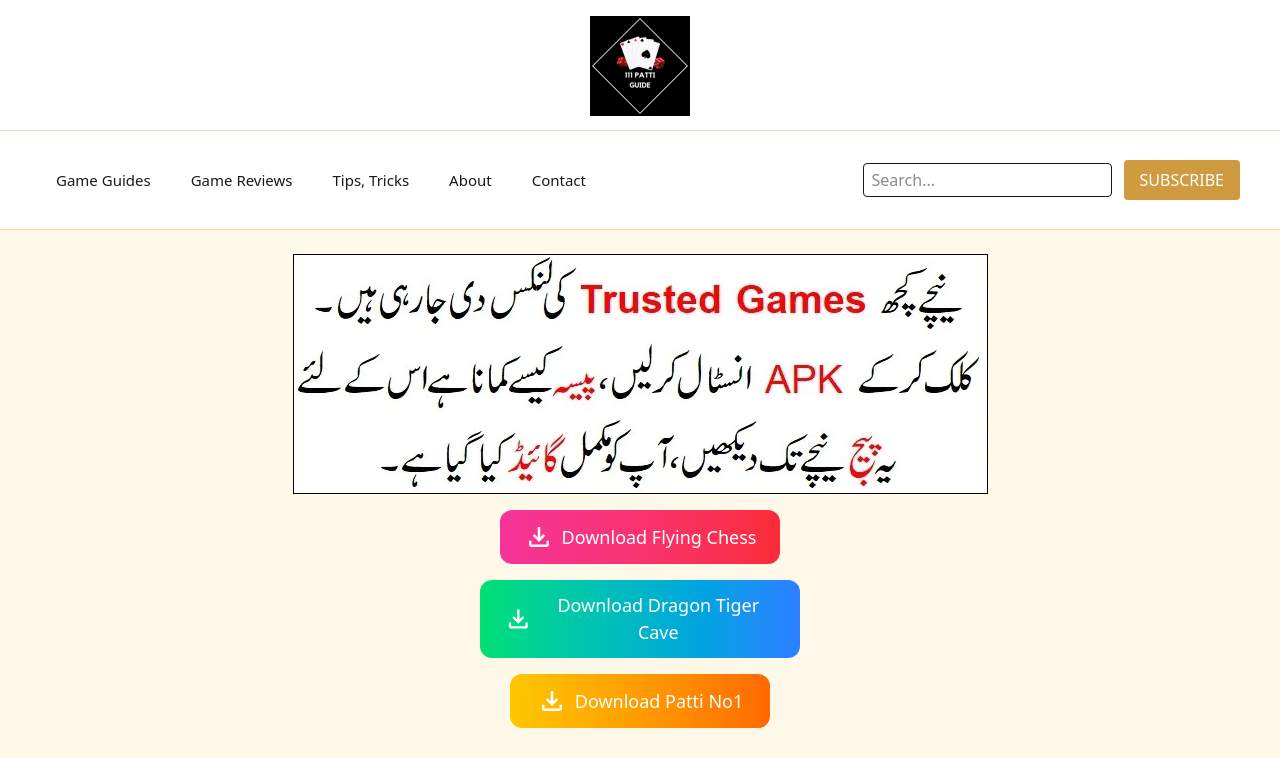
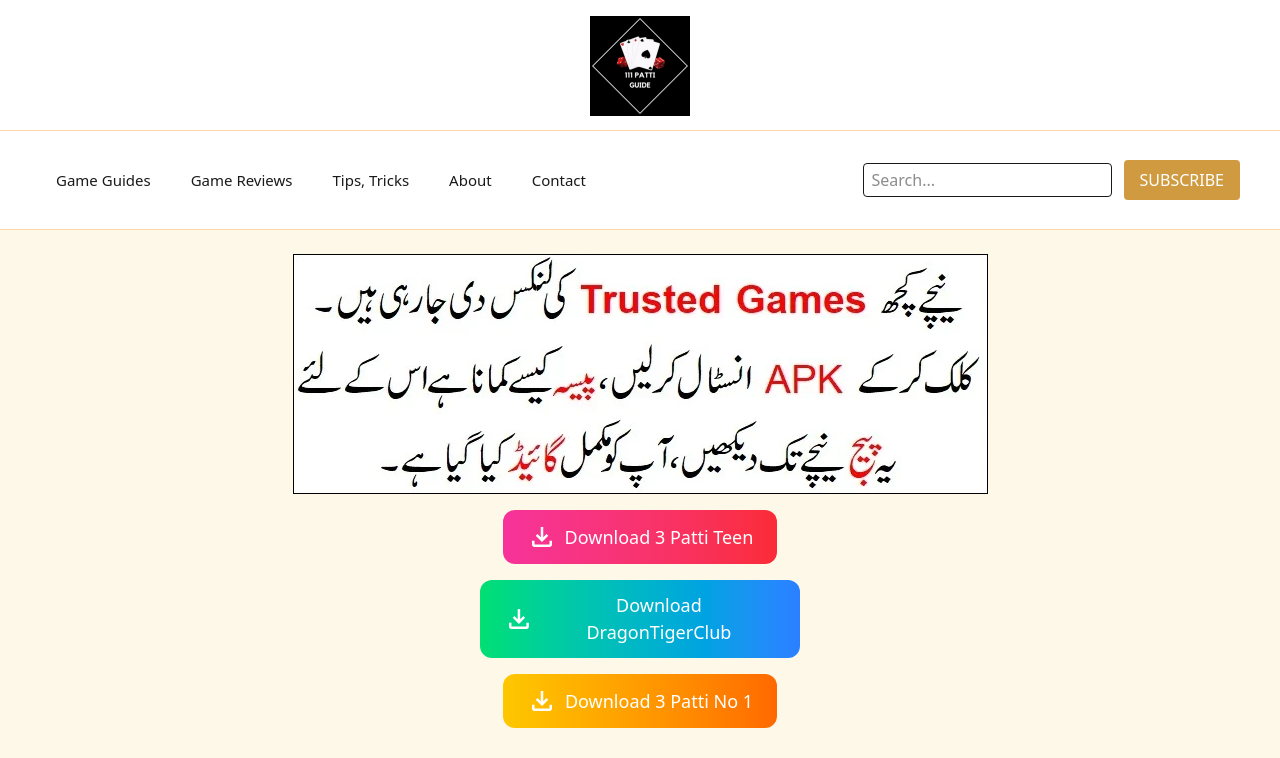
Before and after one commit to SyedAwais34/Game-Website, a React (Vite) app: page / in a window 1280 px wide. Shown: the top 758 px of the page. Built offline with nearby package versions, Linux system fonts and the light colour scheme.

Commit message:
Update HomePage.jsx

```diff
--- a/src/components/HomePage.jsx
+++ b/src/components/HomePage.jsx
@@ -8,9 +8,9 @@
   const [searchTerm, setSearchTerm] = useState("");
 
   const downloadGames = [
-    "Download Flying Chess",
-    "Download Dragon Tiger Cave",
-    "Download Patti No1",
+    "Download 3 Patti Teen ",
+    "Download DragonTigerClub",
+    "Download 3 Patti No 1",
     "Download 3 Patti Gold",
     "Download Teen Patti Blue",
     "Download Flying Chess Pro",
```
